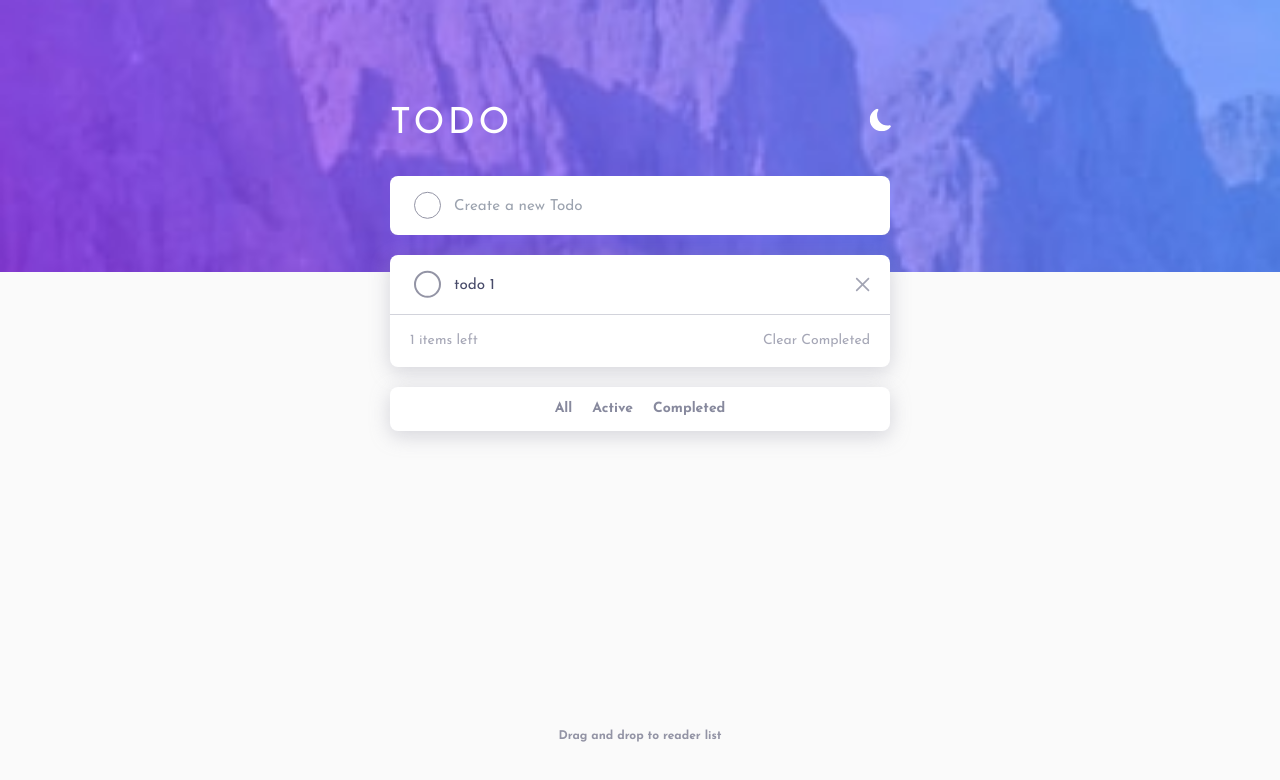
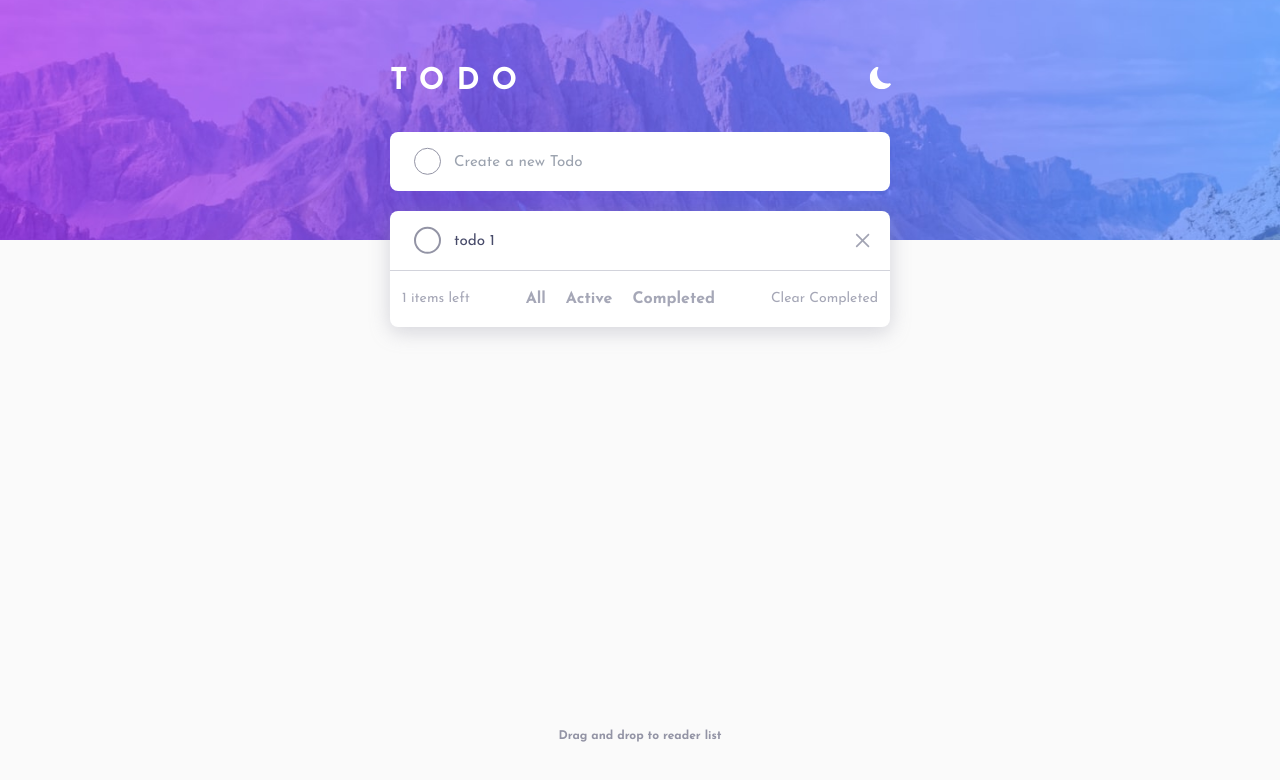
Before and after one commit to amirhazizi/todo-app-react, a React (Vite) app: page / in a window 1280 px wide. Shown: the top 780 px of the page. Built offline with nearby package versions, Linux system fonts and the light colour scheme.

Commit message:
desktop style

```diff
--- a/src/App.tsx
+++ b/src/App.tsx
@@ -1,5 +1,7 @@
 import lightMobileBG from "./assets/bg-mobile-light.jpg"
 import darkMobileBG from "./assets/bg-mobile-dark.jpg"
+import lightDesktopBG from "./assets/bg-desktop-light.jpg"
+import darkDesktopBG from "./assets/bg-desktop-dark.jpg"
 import { BsFillMoonFill, BsSunFill, BsCheckLg } from "react-icons/bs"
 import { useState, useEffect } from "react"
 import { ADD_TODO, CLEAR_COMPLETED, FILTER_TODO } from "./action"
@@ -59,13 +61,18 @@ function App({ todos, addTodo, clearCompleted }: AppProps) {
       } `}
     >
       <img
-        className='bg-image absolute top-0 left-0 w-full'
+        className='bg-image absolute top-0 left-0 w-full md:hidden'
         src={themeTrigger ? lightMobileBG : darkMobileBG}
         alt='light BG'
       />
-      <div className='space-y-8 z-30 py-24 h-full'>
+      <img
+        className='bg-image absolute top-0 left-0 w-full hidden md:block'
+        src={themeTrigger ? lightDesktopBG : darkDesktopBG}
+        alt='light BG'
+      />
+      <div className='space-y-8 z-30 py-12 h-full md:py-14'>
         <div className='flex justify-between items-center'>
-          <h1 className='text-4xl pt-2 tracking-widest text-white'>TODO</h1>
+          <h1 className='logo text-3xl pt-2 font-bold text-white'>TODO</h1>
           <button onClick={() => setThemeTrigger(!themeTrigger)}>
             {themeTrigger ? (
               <BsFillMoonFill className='fill-white scale-125' />
@@ -83,7 +90,7 @@ function App({ todos, addTodo, clearCompleted }: AppProps) {
               type='text'
               value={todoText}
               onChange={(e) => setTodoText(e.target.value)}
-              className='w-full py-5 pb-4  pl-16 rounded-lg  container focus:outline-none form-text'
+              className='w-full py-5 pb-4  pl-16 rounded-lg container input-container focus:outline-none form-text'
               placeholder='Create a new Todo'
             />
             <span className='absolute rounded-full top-1/2 left-6 -translate-y-1/2'></span>
@@ -102,8 +109,28 @@ function App({ todos, addTodo, clearCompleted }: AppProps) {
                 {tempTodos.map((todo: any) => {
                   return <SingleTodo key={todo.id} {...todo} />
                 })}
-                <div className='p-4 px-5 opacity-75 flex justify-between items-center text-sm'>
+                <div className='p-4 px-5 opacity-75 flex justify-between items-center text-sm md:py-1 md:px-3'>
                   <p className='total-btn'>{totalActive} items left</p>
+                  <div className=' gap-x-5 justify-center py-3 text-sm font-bold hidden md:flex md:text-base'>
+                    <button
+                      onClick={() => setFilterType("all")}
+                      className='filter-btn'
+                    >
+                      All
+                    </button>
+                    <button
+                      onClick={() => setFilterType("active")}
+                      className='filter-btn'
+                    >
+                      Active
+                    </button>
+                    <button
+                      onClick={() => setFilterType("completed")}
+                      className='filter-btn'
+                    >
+                      Completed
+                    </button>
+                  </div>
                   <button
                     onClick={() => clearCompleted()}
                     className='filter-btn'
@@ -112,7 +139,7 @@ function App({ todos, addTodo, clearCompleted }: AppProps) {
                   </button>
                 </div>
               </div>
-              <div className='flex gap-x-5 container justify-center rounded-lg py-3 text-sm font-bold '>
+              <div className='flex gap-x-5 container justify-center rounded-lg py-3 text-sm font-bold md:hidden '>
                 <button
                   onClick={() => setFilterType("all")}
                   className='filter-btn'
--- a/src/css/input.css
+++ b/src/css/input.css
@@ -35,7 +35,7 @@ body {
     /* --cl-Light-Grayish-Blue-2: hsl(236, 33%, 92%);
     --cl-Dark-Grayish-Blue: hsl(234, 11%, 52%); */
     --cl-border: hsl(233, 14%, 35%);
-    --cl-dnd-text: hsl(237, 14%, 26%);
+    --cl-dnd-text: hsl(238, 13%, 39%);
     --cl-shadow: hsla(0, 0%, 5%, 0.916);
 }
 
@@ -47,8 +47,12 @@ main {
     background: var(--cl-BG);
 }
 
+.logo {
+    letter-spacing: .75rem;
+}
+
 .bg-image {
-    max-height: 17rem;
+    max-height: 15rem;
     object-fit: cover;
 }
 
@@ -64,6 +68,9 @@ main>div {
     box-shadow: 0 5px 20px var(--cl-shadow);
 }
 
+.input-container {
+    box-shadow: none;
+}
 
 .todo {
     border-bottom: 1px solid var(--cl-border);
@@ -127,6 +134,19 @@ span {
     opacity: 1;
 }
 
+.filter-btn:active,
+.filter-btn:focus {
+    color: rgb(124, 237, 237);
+    opacity: 1;
+}
+
 .dnd {
     color: var(--cl-dnd-text);
 }
+
+@media(min-width:768px) {
+    .bg-image {
+        height: 25rem;
+
+    }
+}
--- a/src/css/styles.css
+++ b/src/css/styles.css
@@ -612,6 +612,10 @@ video {
   display: grid;
 }
 
+.hidden {
+  display: none;
+}
+
 .h-2\/3 {
   height: 66.666667%;
 }
@@ -729,9 +733,9 @@ video {
   padding-right: 1.25rem;
 }
 
-.py-24 {
-  padding-top: 6rem;
-  padding-bottom: 6rem;
+.py-12 {
+  padding-top: 3rem;
+  padding-bottom: 3rem;
 }
 
 .py-3 {
@@ -770,9 +774,9 @@ video {
   line-height: 2rem;
 }
 
-.text-4xl {
-  font-size: 2.25rem;
-  line-height: 2.5rem;
+.text-3xl {
+  font-size: 1.875rem;
+  line-height: 2.25rem;
 }
 
 .text-sm {
@@ -787,10 +791,6 @@ video {
 
 .font-bold {
   font-weight: 700;
-}
-
-.tracking-widest {
-  letter-spacing: 0.1em;
 }
 
 .text-white {
@@ -863,7 +863,7 @@ body {
   /* --cl-Light-Grayish-Blue-2: hsl(236, 33%, 92%);
     --cl-Dark-Grayish-Blue: hsl(234, 11%, 52%); */
   --cl-border: hsl(233, 14%, 35%);
-  --cl-dnd-text: hsl(237, 14%, 26%);
+  --cl-dnd-text: hsl(238, 13%, 39%);
   --cl-shadow: hsla(0, 0%, 5%, 0.916);
 }
 
@@ -876,8 +876,12 @@ main {
   background: var(--cl-BG);
 }
 
+.logo {
+  letter-spacing: .75rem;
+}
+
 .bg-image {
-  max-height: 17rem;
+  max-height: 15rem;
   -o-object-fit: cover;
      object-fit: cover;
 }
@@ -892,6 +896,10 @@ main>div {
   background: var(--cl-Container-BG);
   color: var(--cl-text);
   box-shadow: 0 5px 20px var(--cl-shadow);
+}
+
+.input-container {
+  box-shadow: none;
 }
 
 .todo {
@@ -954,11 +962,57 @@ span {
   opacity: 1;
 }
 
+.filter-btn:active,
+.filter-btn:focus {
+  color: rgb(124, 237, 237);
+  opacity: 1;
+}
+
 .dnd {
   color: var(--cl-dnd-text);
+}
+
+@media(min-width:768px) {
+  .bg-image {
+    height: 25rem;
+  }
 }
 
 .focus\:outline-none:focus {
   outline: 2px solid transparent;
   outline-offset: 2px;
 }
+
+@media (min-width: 768px) {
+  .md\:block {
+    display: block;
+  }
+
+  .md\:flex {
+    display: flex;
+  }
+
+  .md\:hidden {
+    display: none;
+  }
+
+  .md\:px-3 {
+    padding-left: 0.75rem;
+    padding-right: 0.75rem;
+  }
+
+  .md\:py-1 {
+    padding-top: 0.25rem;
+    padding-bottom: 0.25rem;
+  }
+
+  .md\:py-14 {
+    padding-top: 3.5rem;
+    padding-bottom: 3.5rem;
+  }
+
+  .md\:text-base {
+    font-size: 1rem;
+    line-height: 1.5rem;
+  }
+}
```
